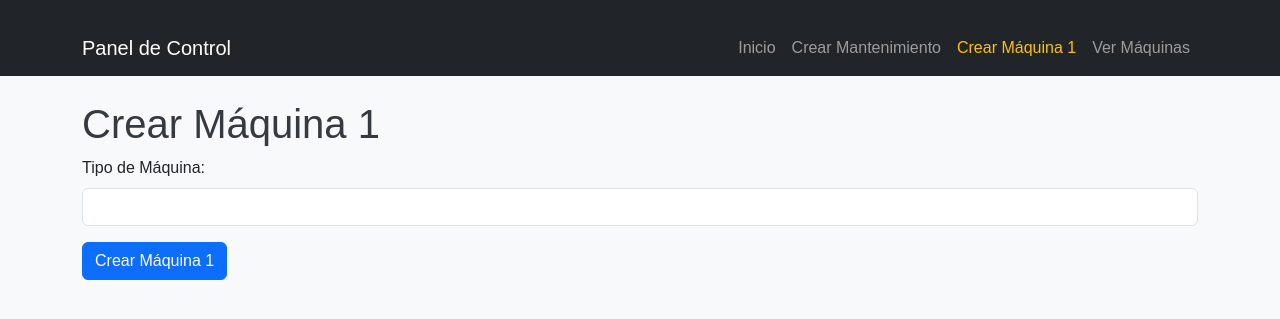
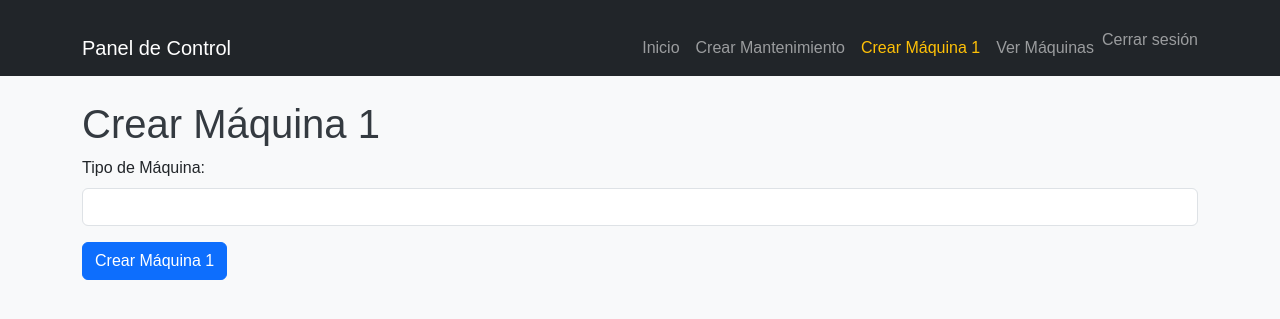
Before and after one commit to frangcisneros/mantenimiento-programado, a Django app: page /crear-maquina-1/ in a window 1280 px wide. Shown: the top 319 px of the page. Run offline with Django 5.2, Linux system fonts and the light colour scheme.

Commit message:
logout en navbar

```diff
--- a/web/templates/navbar.html
+++ b/web/templates/navbar.html
@@ -34,7 +34,16 @@
                         Ver Máquinas
                     </a>
                 </li>
-                <!-- …repite para los demás enlaces… -->
+                <!-- Enlace para cerrar sesión -->
+                <li class="nav-item">
+                    <form method="post" action="{% url 'logout' %}" style="display: inline;">
+                        {% csrf_token %}
+                        <button type="submit" class="nav-link btn btn-link" style="padding: 0; border: none; background: none;">
+                            Cerrar sesión
+                        </button>
+                    </form>
+                    </a>
+                </li>
             </ul>
         </div>
     </div>
```
